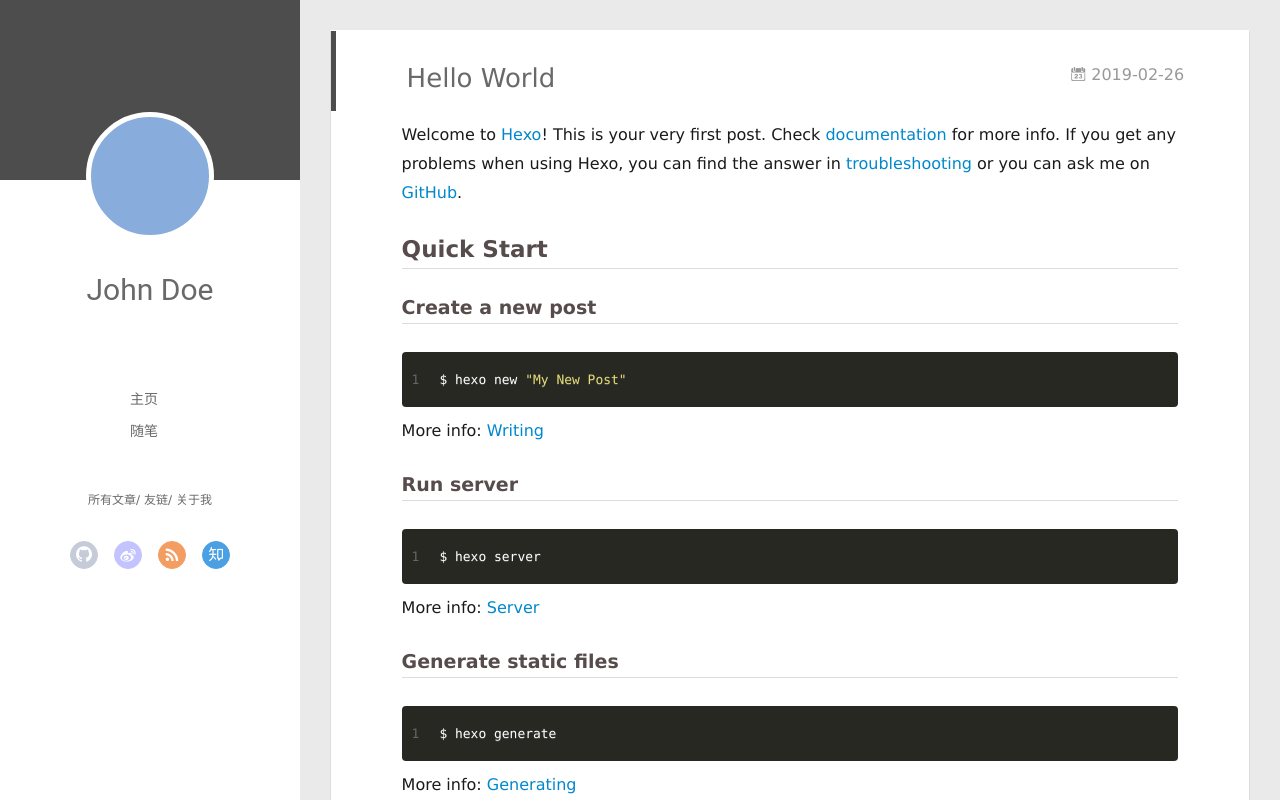
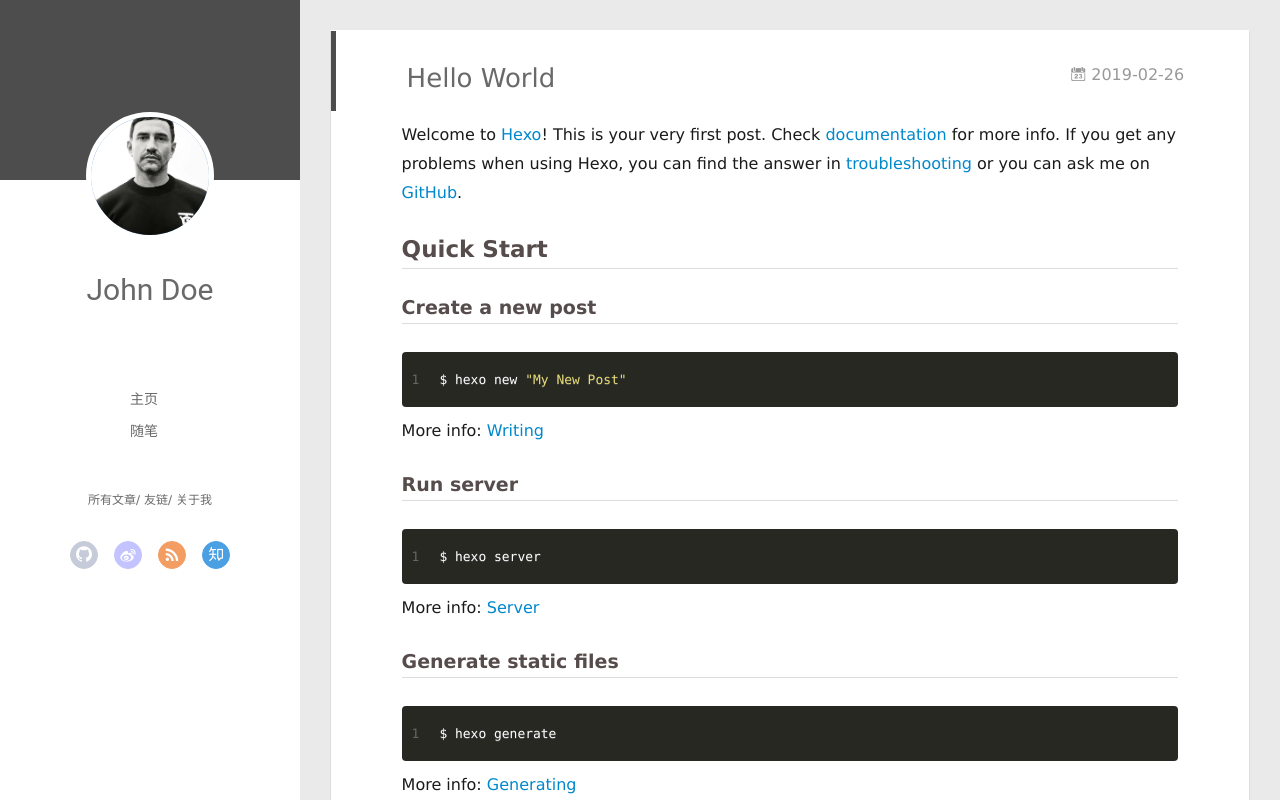
Before and after one commit to XyhBill/XyhBill.github.io, a plain HTML site: page 2019/02/26/hello-world/index.html in a window 1280 px wide. Drawn offline with Linux system fonts and the light colour scheme; no server answers.

Commit message:
Site updated: 2019-02-27 13:05:02

```diff
--- a/2019/02/26/hello-world/index.html
+++ b/2019/02/26/hello-world/index.html
@@ -23,7 +23,7 @@
     <link rel="alternative" href="/atom.xml" title="Hexo" type="application/atom+xml">
 
 
-    <link rel="icon" href="/favicon.png">
+    <link rel="icon" href="/assets/head.jpg">
 
   <link rel="stylesheet" type="text/css" href="/./main.0cf68a.css">
   <style type="text/css">
@@ -47,7 +47,7 @@
 <div class="intrude-less">
 	<header id="header" class="inner">
 		<a href="/" class="profilepic">
-			<img src class="js-avatar">
+			<img src="/assets/head.jpg" class="js-avatar">
 		</a>
 		<hgroup>
 		  <h1 class="header-author"><a href="/">John Doe</a></h1>
@@ -105,7 +105,7 @@
 	<div class="intrude-less">
 		<header id="header" class="inner">
 			<div class="profilepic">
-				<img src class="js-avatar">
+				<img src="/assets/head.jpg" class="js-avatar">
 			</div>
 			<hgroup>
 			  <h1 class="header-author js-header-author">John Doe</h1>
@@ -199,6 +199,11 @@
                   <p class="reward-p"><i class="icon icon-quo-left"></i>谢谢你请我吃糖果<i class="icon icon-quo-right"></i></p>
                   <div class="reward-box">
 
+
+                    <div class="reward-box-item">
+                      <img class="reward-img" src="/assets/wechar.jpg">
+                      <span class="reward-type">微信</span>
+                    </div>
 
                   </div>
                 </span>
```
Also changed, not shown: 2019/02/26/旸晖这几天/index.html (+8 -3 lines), archives/2019/02/index.html (+3 -3 lines), archives/2019/index.html (+3 -3 lines), archives/index.html (+3 -3 lines), index.html (+3 -3 lines), assets/head.jpg (added), assets/wechar.jpg (added).
